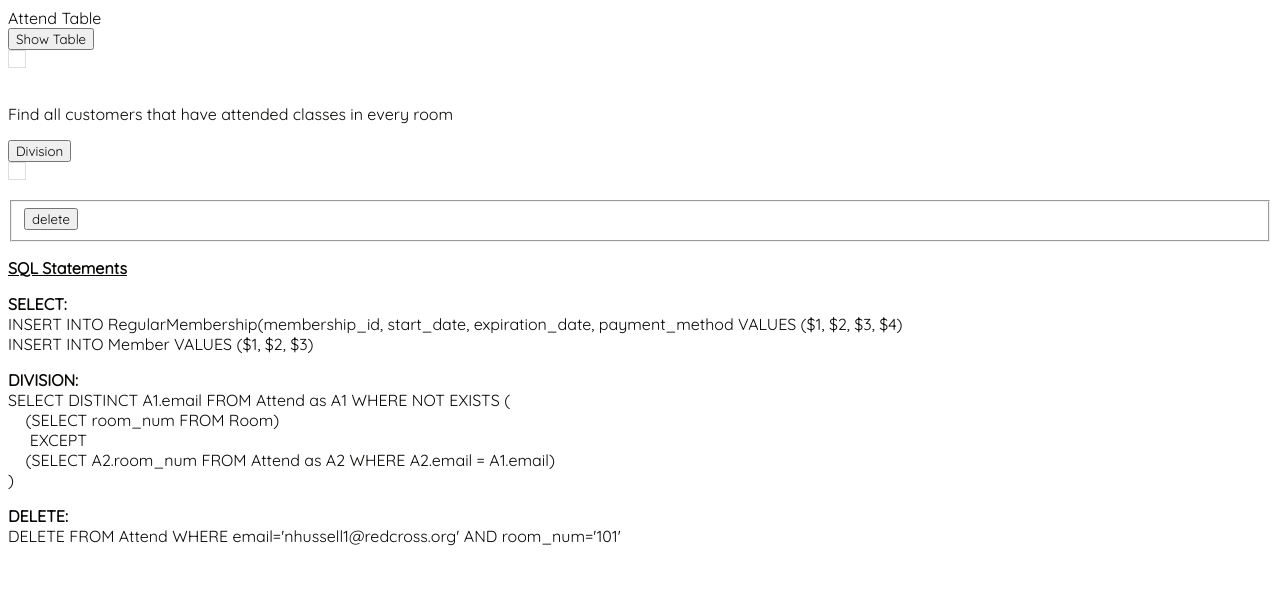
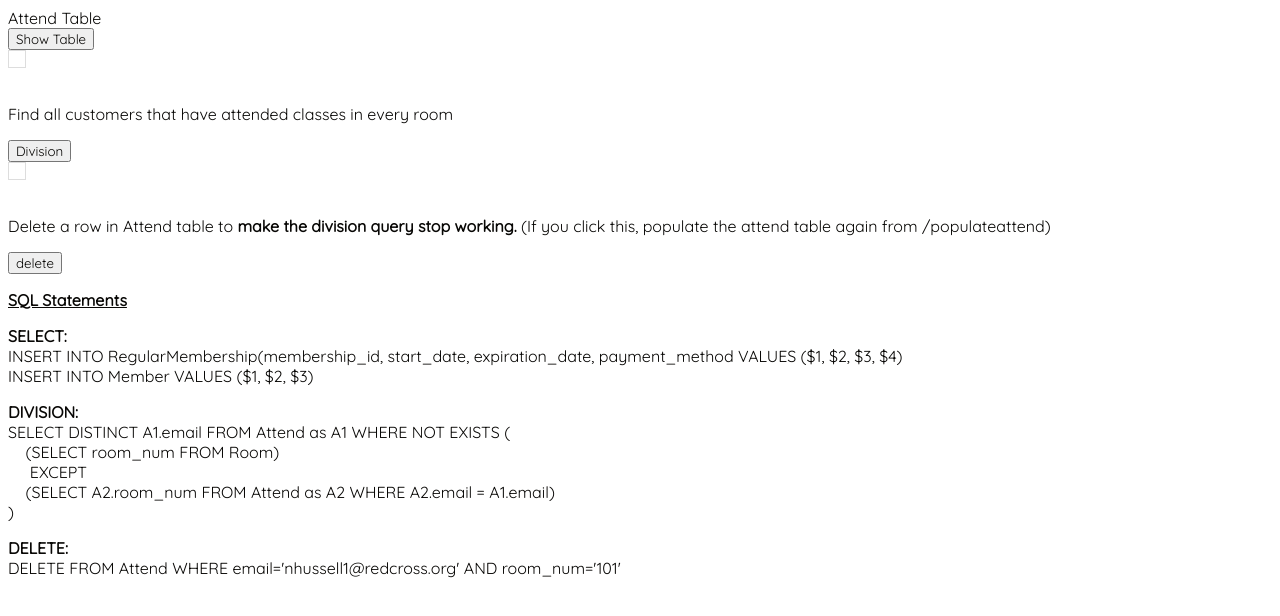
Before and after one commit to jsondoo/FitnessDB, a website: page public/attend.html in a window 1280 px wide. Drawn offline with nearby package versions, Linux system fonts and the light colour scheme.

Commit message:
attend table warning

```diff
--- a/public/attend.html
+++ b/public/attend.html
@@ -24,9 +24,8 @@
 
     <!-- hit the endpoint that deletes from Attend to make the division query stop working-->
     <form id="deleteAttend" action="/deleteFromAttend" method="post">
-        <fieldset>
-            <input type="submit" name="action" value="delete" />
-        </fieldset>
+        <p>Delete a row in Attend table to <b>make the division query stop working.</b> (If you click this, populate the attend table again from /populateattend)</p>
+        <input type="submit" name="action" value="delete" />
     </form>
 
     <div class="tableDiv"><p><b><u>SQL Statements</u></b></p>
```
